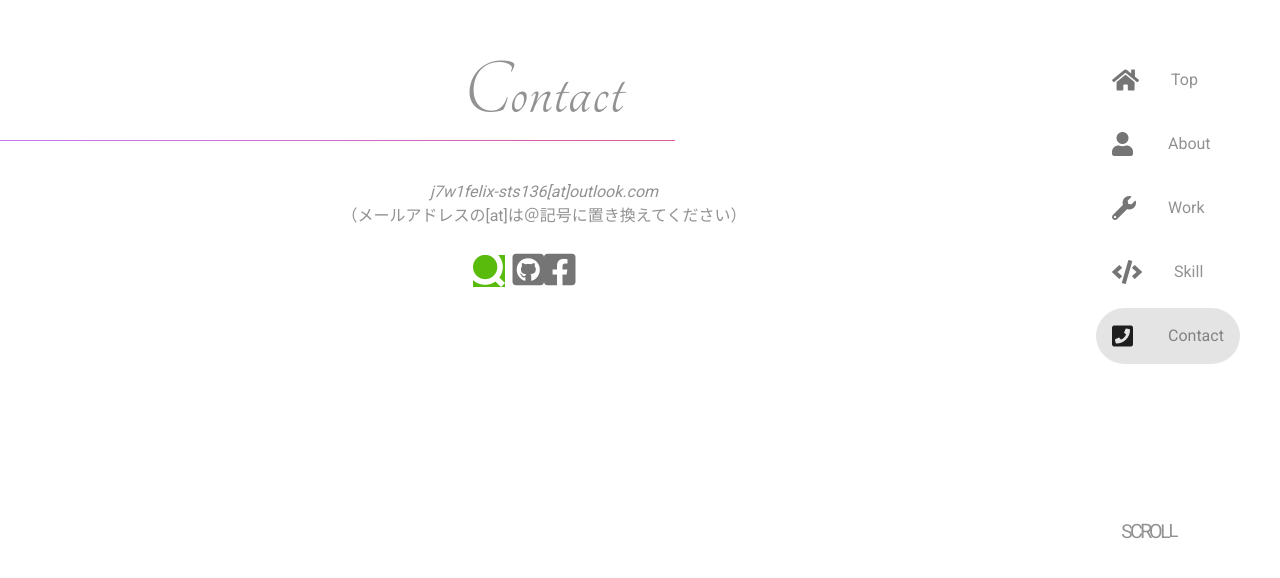
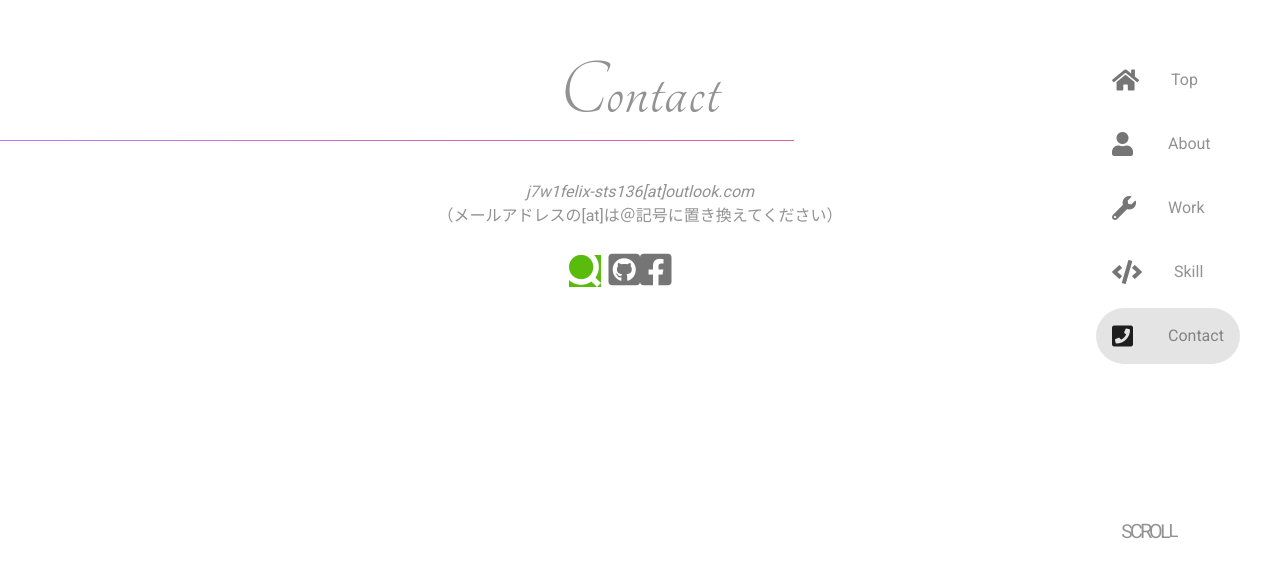
Before and after one commit to keita-f-sato/keita-f-sato.github.io, a Nuxt app: page /contact in a window 1280 px wide. Shown: the part 220-798 px from the top of the page. Built offline with nearby package versions, Linux system fonts and the light colour scheme; a web font is replaced by a local one.

Commit message:
contactの余白を削除

```diff
--- a/pages/contact.vue
+++ b/pages/contact.vue
@@ -105,4 +105,8 @@ export default{
     margin-left: 60pt;
     position: absolute;
 }
+
+.v-content {
+    padding: 0px 0px 0px 0px !important;
+}
 </style>
```
